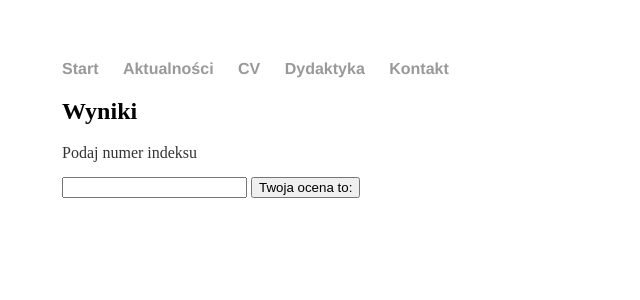
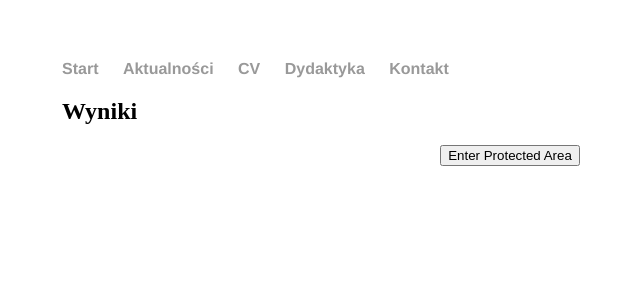
Before and after one commit to alicjaszabelska/alicjaszabelska.github.io, a Jekyll site: the page built from dydaktyka/wyniki.html, in a window 1280 px wide. Shown: the top 300 px of the page, without its empty margins (130-770 px from the left). Built offline with Jekyll 4.4.1, drawn with Linux system fonts in a browser that asks for light colours; part of the change alters nothing that is shown.

Commit message:
dodanie hasla

```diff
--- a/dydaktyka/wyniki.html
+++ b/dydaktyka/wyniki.html
@@ -4,22 +4,29 @@ title: Wyniki
 ---
 <h2>{{ page.title }}</h2>
 
-<form onsubmit="return results();" method="post" action="return ocena();">
-  <p> Podaj numer indeksu </p>
-  <input id="indeks" type="text" name="indeks">
-  <button type=submit>
-        Twoja ocena to:
-    </button>
-</form>
-
-<script>
-  function results() {
-    var ocena = document.getElementById('indeks').value:
-    document.write("Twoja ocena to:")
-    document.write(ocena)
-  }
-
-  function ocena() {
-    alert('Hello there, I am being submitted')
-  }
-</script>
+<SCRIPT>
+function passWord() {
+var testV = 1;
+var pass1 = prompt('Please Enter Your Password',' ');
+while (testV < 3) {
+if (!pass1)
+history.go(-1);
+if (pass1.toLowerCase() == "letmein") {
+alert('You Got it Right!');
+window.open('www.wikihow.com');
+break;
+}
+testV+=1;
+var pass1 =
+prompt('Access Denied - Password Incorrect, Please Try Again.','Password');
+}
+if (pass1.toLowerCase()!="password" & testV ==3)
+history.go(-1);
+return " ";
+}
+</SCRIPT>
+<CENTER>
+<FORM>
+<input type="button" value="Enter Protected Area" onClick="passWord()">
+</FORM>
+</CENTER>
```
